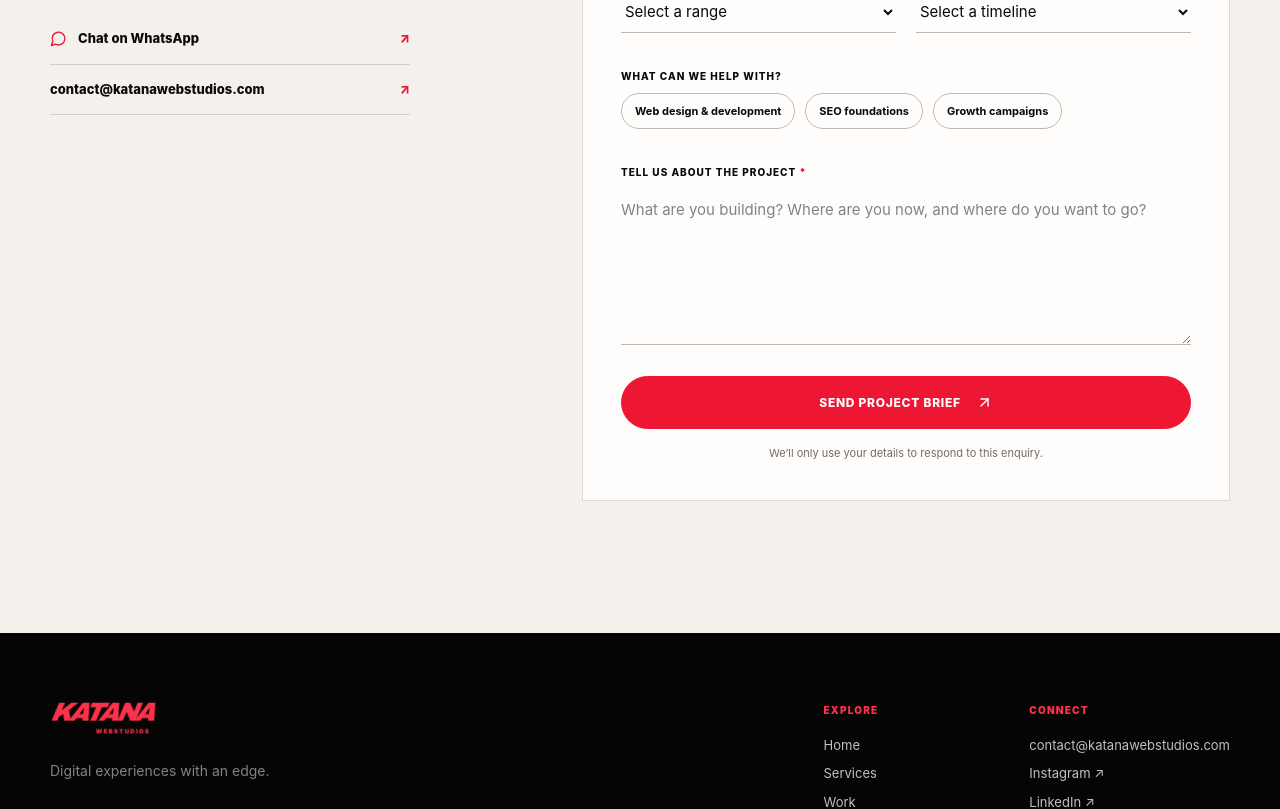
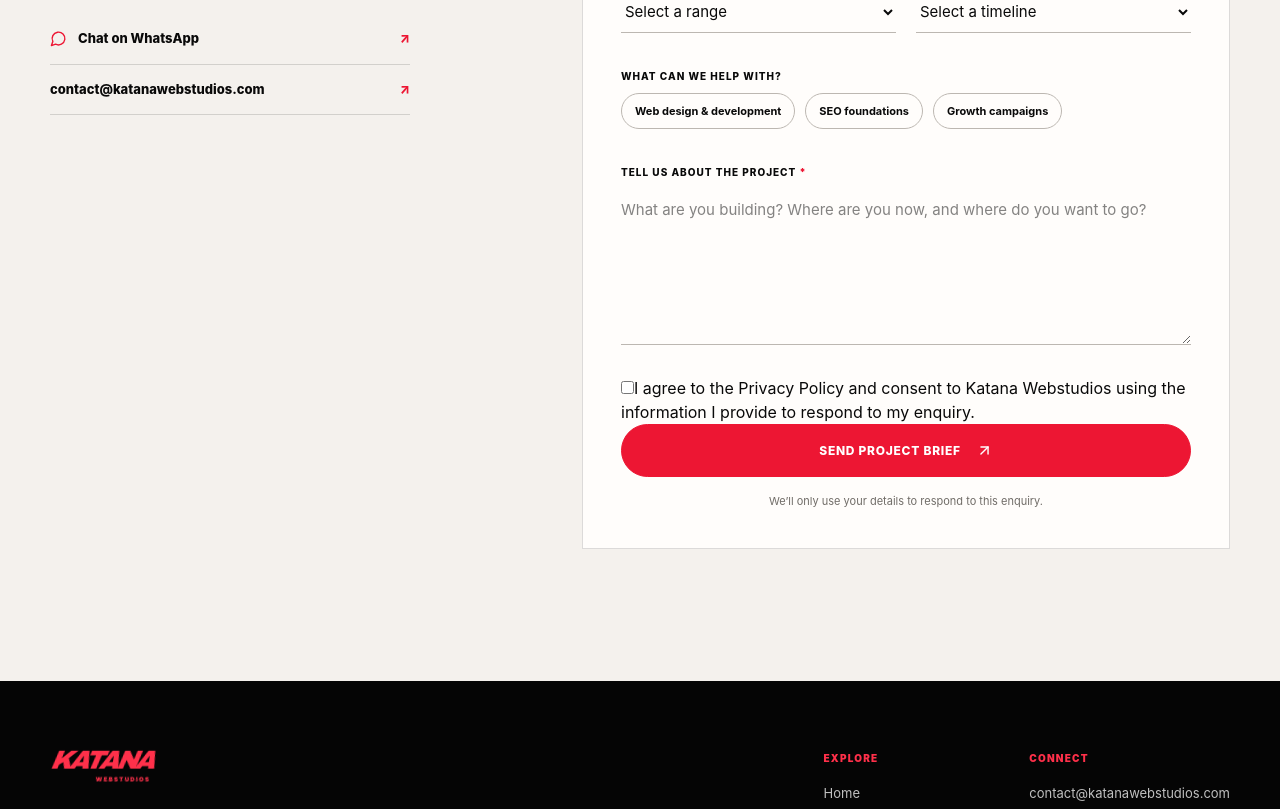
Before and after one commit to Jyoti07-git/Katanawebstudios, a Next.js app: page /contact in a window 1280 px wide. Shown: the part 1021-1830 px from the top of the page. Built offline with nearby package versions, Linux system fonts and the light colour scheme; no server answers.

Commit message:
Add privacy policy consent to contact form

```diff
--- a/app/api/contact/route.ts
+++ b/app/api/contact/route.ts
@@ -27,7 +27,22 @@ export async function POST(request: NextRequest) {
   let payload: unknown;
   try { payload = await request.json(); } catch { return NextResponse.json({ message: "Invalid request." }, { status: 400 }); }
   if (typeof payload === "object" && payload !== null && "website" in payload && (payload as { website?: unknown }).website) return NextResponse.json({ ok: true });
-
+if (
+  typeof payload !== "object" ||
+  payload === null ||
+  !("privacyConsent" in payload) ||
+  (payload as { privacyConsent?: unknown }).privacyConsent !== "on"
+) {
+  return NextResponse.json(
+    {
+      message: "Please agree to the Privacy Policy before submitting the form.",
+      errors: {
+        privacyConsent: "Please agree to the Privacy Policy before submitting.",
+      },
+    },
+    { status: 422 }
+  );
+}
   const parsed = projectBriefSchema.safeParse(payload);
   if (!parsed.success) {
     const errors = Object.fromEntries(Object.entries(parsed.error.flatten().fieldErrors).map(([key, value]) => [key, value?.[0] || "Please check this field."]));
--- a/components/contact-form.tsx
+++ b/components/contact-form.tsx
@@ -54,6 +54,20 @@ export function ContactForm() {
       <fieldset className="service-checks"><legend>What can we help with?</legend><div>{services.map((service) => <label key={service.number}><input type="checkbox" name="services" value={service.title} /><span>{service.title}</span></label>)}</div>{errors.services && <p className="field-error">{errors.services}</p>}</fieldset>
       <label className="field field--full"><span>Tell us about the project <b>*</b></span><textarea name="description" rows={6} placeholder="What are you building? Where are you now, and where do you want to go?" aria-invalid={!!errors.description} aria-describedby={errors.description ? "description-error" : undefined} />{errors.description && <p id="description-error" className="field-error">{errors.description}</p>}</label>
       <label className="honeypot" aria-hidden="true">Leave this empty<input name="website" tabIndex={-1} autoComplete="off" /></label>
+      <label className="privacy-consent">
+  <input type="checkbox" name="privacyConsent" required />
+  <span>
+    I agree to the{" "}
+    <a href="/privacy-policy" target="_blank" rel="noopener noreferrer">
+      Privacy Policy
+    </a>{" "}
+    and consent to Katana Webstudios using the information I provide to respond to my enquiry.
+  </span>
+</label>
+
+{errors.privacyConsent && (
+  <p className="field-error">{errors.privacyConsent}</p>
+)}
       {status === "error" && !Object.keys(errors).length && <p className="form-status form-status--error">Something went wrong. Please try again or contact us on WhatsApp.</p>}
       <button className="button form-submit" type="submit" disabled={status === "sending"}>{status === "sending" ? <><LoaderCircle className="spin" /> Sending</> : <>Send project brief <ArrowUpRight /></>}</button>
       <p className="form-note">We’ll only use your details to respond to this enquiry.</p>
```
